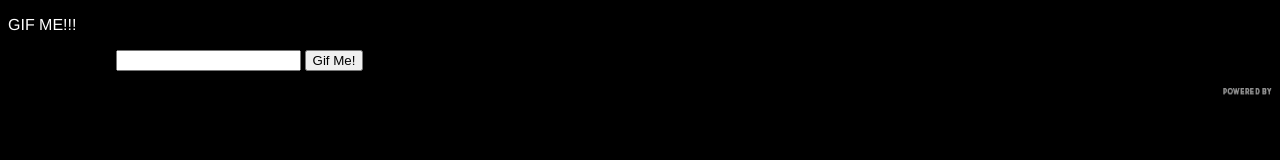
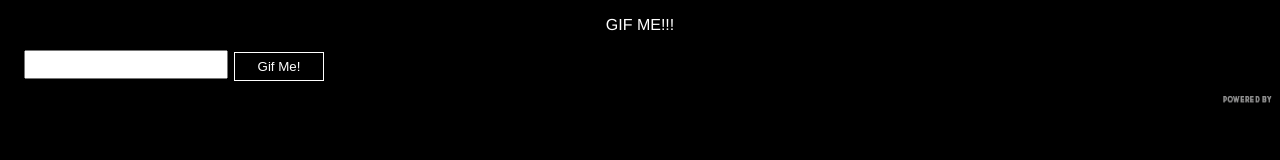
Before and after one commit to carloscheddar/GifThis, a browser extension: page gifMe.html in a window 1280 px wide. Drawn offline with Linux system fonts and the light colour scheme.

Commit message:
Style the extension.

```diff
--- a/gifMe.css
+++ b/gifMe.css
@@ -1,10 +1,30 @@
-p{
+html {
+  box-sizing: border-box;
+}
+*, *:before, *:after {
+  box-sizing: inherit;
+}
+
+p {
+  text-align: center;
   font-family: 'helvetica';
   color: white;
 }
 
+body {
+  background: #000;
+}
+
+ul {
+  width: 300px;
+  margin: 0 1em;
+  padding: 0;
+}
+
 li {
   list-style-type: none;
+  display: inline-block;
+  width: 150px;
 }
 
 li img{
@@ -17,4 +37,35 @@ li img{
 	right: 0px;
 	width: 50px;
 	height: 25px;
+  margin-bottom: 5px;
 }
+
+form{
+  display: inline-block;
+  width: 300px;
+  margin: 0 1em 1em;
+}
+
+.text-box {
+  width: 68%;
+  font-size: 20px;
+  outline: none;
+}
+
+.button {
+  background: black;
+  color: #fff;
+  float: right;
+  outline: none;
+  border: solid 1px #fff;
+  height: 29px;
+  width: 30%;
+  position: relative;
+  top: 2px;
+  transition: border 0.25s linear, color 0.25s linear, background-color 0.25s linear;
+}
+
+.button:hover{
+  background: #fff;
+  color: #000;
+}
--- a/gifMe.html
+++ b/gifMe.html
@@ -7,12 +7,11 @@
     <script src="lodash.underscore.min.js"></script>
     <script src="popup.js"></script>
   </head>
-  <body bgcolor="black">
+  <body>
     <p>GIF ME!!!</p>
     <form name="input" action="#">
-      <label for="query">Search for a gif:</label>
-      <input type="text" name="query">
-      <input type="submit" value="Gif Me!">
+      <input type="text" name="query" class="text-box">
+      <input type="submit" class="button" value="Gif Me!">
     </form>
     <ul class="gifs">
 
```
